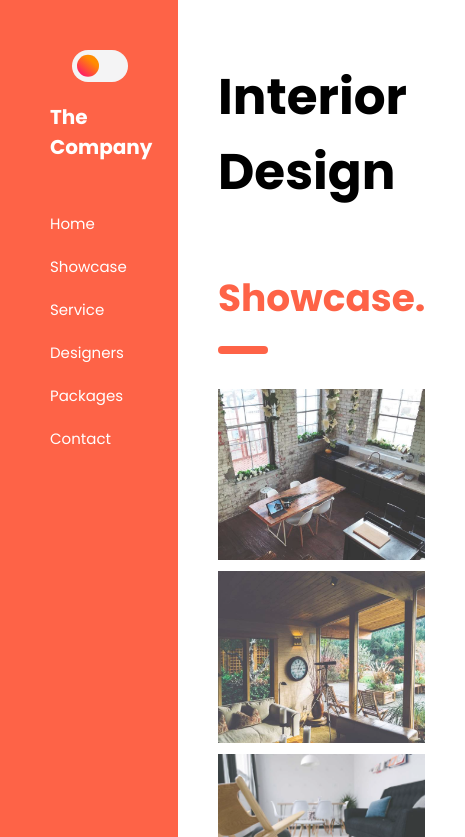
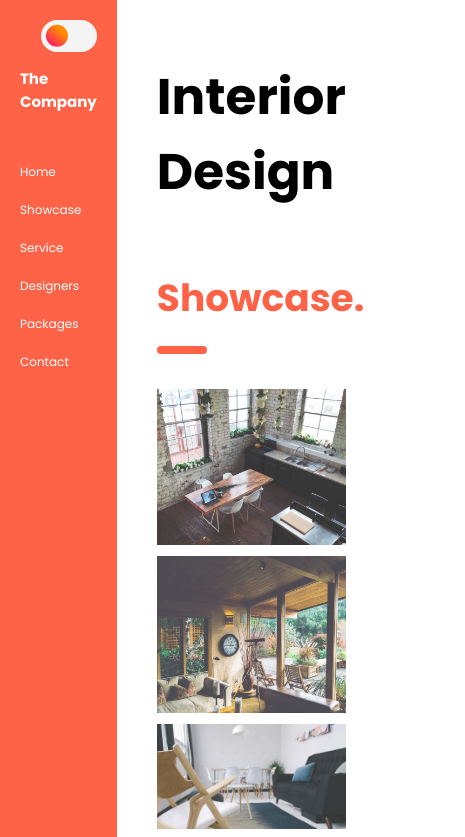
Before and after one commit to Jubayer254/Interior-Design-Landing-Page, a plain HTML site: page index.html in a window 390 px wide. Shown: the top 837 px of the page, 465 px wide, since content can reach past the window. Drawn offline with Linux system fonts and the light colour scheme; some packages are replaced by stand-ins of ours; a script that the page names is missing.

Commit message:
Add files via upload

```diff
--- a/css/styles.css
+++ b/css/styles.css
@@ -22,7 +22,7 @@ body{
     font-weight: 400;
     font-style: normal;
     width: 100%;
-    height: 100vh;
+    height: 100%;
     margin: 0;
     padding: 0;
     background-color: var(--theme-font-color);
@@ -82,9 +82,11 @@ ul {
     padding-left: 10px;
 }
 
+/* ------------------------------------FOOTER------------------------------------ */
+
 .project-footer{
     height: 100px;
-    width: 100vw;
+    width: 100%;
     background-color: var(--theme-footer-color);
 }
 
@@ -94,6 +96,7 @@ ul {
     width: 80%;
     padding: 60px 40px 0 40px;
     font-size: 25px;
+    overflow: hidden;
 }
 
 .project-body h1{
@@ -145,13 +148,19 @@ ul {
         grid-template-columns: repeat(1, 1fr) !important;
     }
     .project-body-showcase-images img {
-        width: 100%;
+        width: 98%;
     }
     .project-body-packages-all-infos{
         grid-template-columns: repeat(1, 1fr) !important;
     }
     .project-sidebar h3{
-        font-size: 20px !important;
+        font-size: 15px !important;
+    }
+    .project-sidebar{
+        padding: 20px !important;
+    }
+    .project-sidebar li, a{
+        font-size: 12px !important;
     }
 }
 
```
